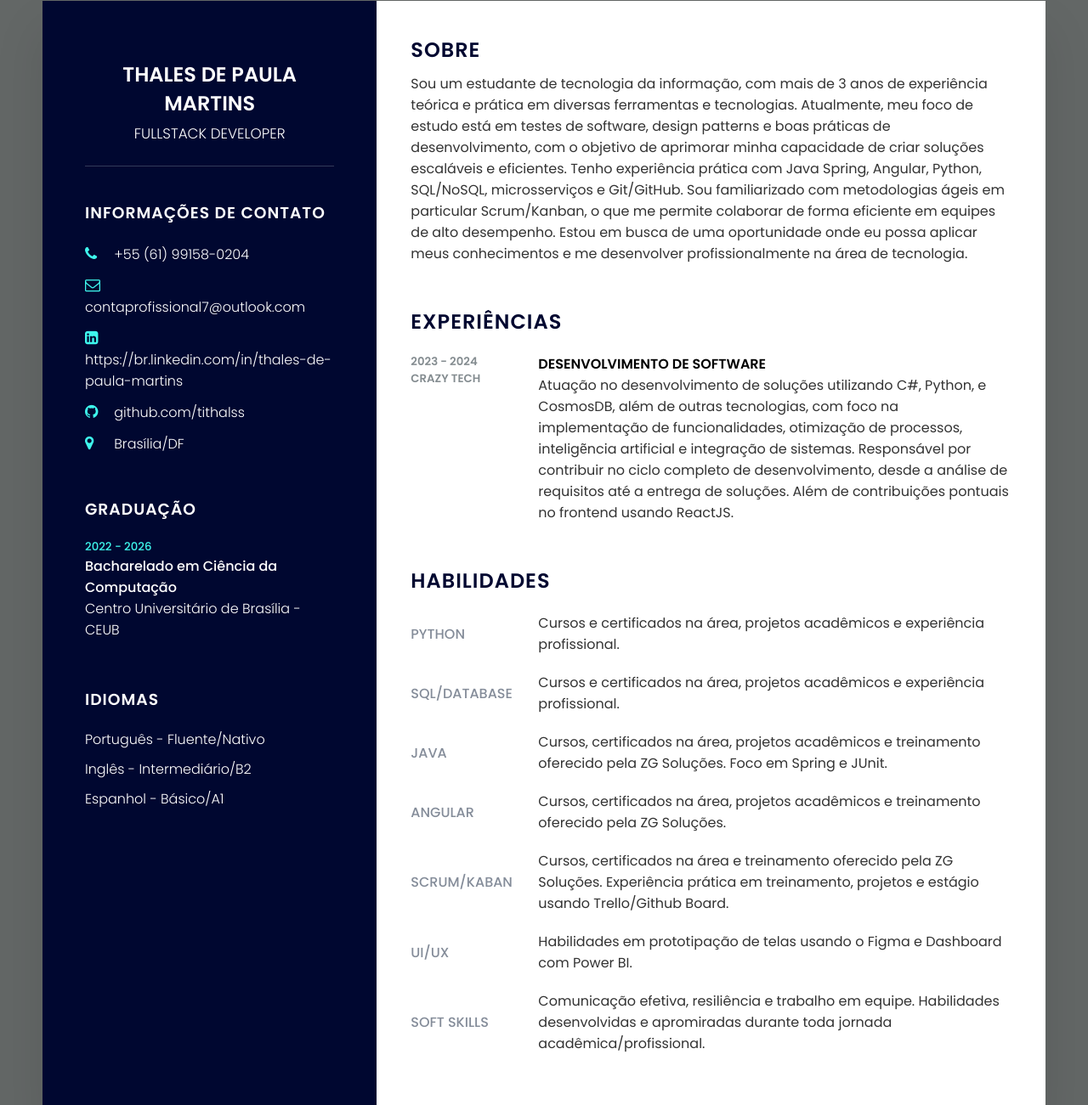
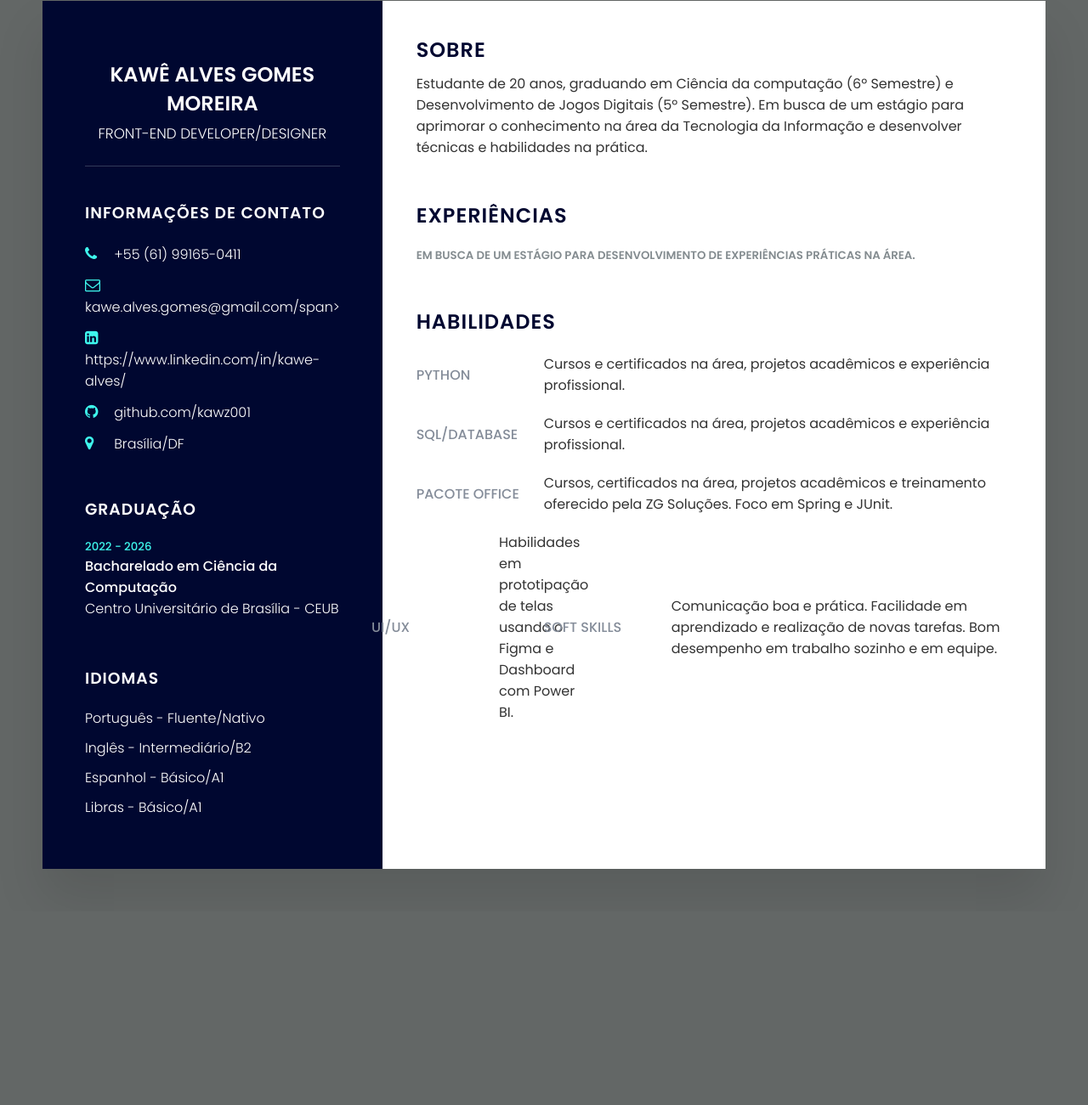
Before and after one commit to kawz001/Curriculo, a plain HTML site: page index.html in a window 1280 px wide. Shown: the part 49-1350 px from the top of the page at 85% size. After the commit the page ends 1122 px from the top, so only its background shows below. Drawn offline with nearby package versions, Linux system fonts and the light colour scheme; a script that the page names is missing.

Commit message:
Update index.html

```diff
--- a/index.html
+++ b/index.html
@@ -12,7 +12,7 @@
     <div class="container">
         <div class="left_side">
             <div class="profile_text">
-                <h2>Thales de Paula Martins<br><span>Fullstack Developer</span></h2>
+                <h2>Kawê Alves Gomes Moreira<br><span>Front-End Developer/Designer</span></h2>
             </div>
 
             <div class="contact_info">
@@ -20,19 +20,19 @@
                 <ul>
                     <li>
                         <span class="icon"><i class="fa fa-phone" aria-hidden="true"></i></span>
-                        <a href="https://wa.me/+5561991580204" target="_blank"><span class="text">+55 (61) 99158-0204</span></a>
+                        <a href="https://wa.me/+5561991650411" target="_blank"><span class="text">+55 (61) 99165-0411</span></a>
                     </li>
                     <li>
                         <span class="icon"><i class="fa fa-envelope-o" aria-hidden="true"></i></span>
-                        <span class="text">contaprofissional7@outlook.com</span>
+                        <span class="text">kawe.alves.gomes@gmail.com/span>
                     </li>
                     <li>
                         <span class="icon"><i class="fa fa-linkedin-square" aria-hidden="true"></i></span>
-                        <a href="https://br.linkedin.com/in/thales-de-paula-martins-266b80200" target="_blank"><span class="text">https://br.linkedin.com/in/thales-de-paula-martins</span></a>
+                        <a href="https://www.linkedin.com/in/kawe-alves/" target="_blank"><span class="text">https://www.linkedin.com/in/kawe-alves/</span></a>
                     </li>
                     <li>
                         <span class="icon"><i class="fa fa-github" aria-hidden="true"></i></span>
-                        <a href="https://github.com/tithalss" target="_blank"><span class="text">github.com/tithalss</span></a>
+                        <a href="https://github.com/kawz001" target="_blank"><span class="text">github.com/kawz001</span></a>
                     </li>
                     <li>
                         <span class="icon"><i class="fa fa-map-marker" aria-hidden="true"></i></span>
@@ -63,6 +63,9 @@
                     <li>
                         <span class="text">Espanhol - Básico/A1</span>
                     </li>
+                    <li>
+                        <span class="text">Libras - Básico/A1</span>
+                    </li>
                 </ul>
             </div>
 
@@ -72,26 +75,14 @@
             <div class="about">
                 <h2 class="title2">Sobre</h2>
                 <p>
-                    Sou um estudante de tecnologia da informação, com mais de 3 anos de experiência teórica e prática em diversas ferramentas e tecnologias. Atualmente, meu foco de estudo está em testes de software, design patterns e boas práticas de desenvolvimento, com o objetivo de aprimorar minha capacidade de criar soluções escaláveis e eficientes.
-
-                    Tenho experiência prática com Java Spring, Angular, Python, SQL/NoSQL, microsserviços e Git/GitHub. Sou familiarizado com metodologias ágeis em particular Scrum/Kanban, o que me permite colaborar de forma eficiente em equipes de alto desempenho.
-
-                    Estou em busca de uma oportunidade onde eu possa aplicar meus conhecimentos e me desenvolver profissionalmente na área de tecnologia.
+                    Estudante de 20 anos, graduando em Ciência da computação (6º Semestre) e Desenvolvimento de Jogos Digitais (5º Semestre). Em busca de um estágio para aprimorar o conhecimento na área da Tecnologia da Informação e desenvolver técnicas e habilidades na prática.
                 </p>
                 </div>
             <div class="about">
                 <h2 class="title2">Experiências</h2>
                 <div class="box">
                     <div class="year_company">
-                        <h5>2023 - 2024</h5>
-                        <h5>Crazy Tech</h5>
-                    </div>
-                    <div class="text">
-                        <h4>desenvolvimento de software</h4>
-                        <p>
-                            Atuação no desenvolvimento de soluções utilizando C#, Python, e CosmosDB, além de outras tecnologias, com foco na implementação de funcionalidades, otimização
-                             de processos, inteligẽncia artificial e integração de sistemas. Responsável por contribuir no ciclo completo de desenvolvimento, desde a análise de requisitos até a entrega de soluções. Além de contribuições pontuais no frontend usando ReactJS.
-                        </p>
+                        <h5>Em busca de um estágio para desenvolvimento de experiências práticas na área.</h5>
                     </div>
                 </div>
             </div>
@@ -115,29 +106,12 @@
                     </div>
                 </div>
                 <div class="box">
-                    <h4>Java</h4>
+                    <h4>Pacote Office</h4>
                     <div class="text">
                         <p>
                             Cursos, certificados na área, projetos acadêmicos e treinamento oferecido pela ZG Soluções. Foco em Spring e JUnit.
                         </p>
                     </div>
-                </div>
-                <div class="box">
-                    <h4>Angular</h4>
-                    <div class="text">
-                        <p>
-                            Cursos, certificados na área, projetos acadêmicos e treinamento oferecido pela ZG Soluções.
-                        </p>
-                    </div>
-                </div>
-                <div class="box">
-                    <h4>Scrum/Kaban</h4>
-                    <div class="text">
-                        <p>
-                            Cursos, certificados na área e treinamento oferecido pela ZG Soluções. Experiência prática em treinamento, projetos e estágio usando Trello/Github Board.
-                        </p>
-                    </div>
-                </div>
                 <div class="box">
                     <h4>UI/UX</h4>
                     <div class="text">
@@ -150,7 +124,7 @@
                     <h4>Soft skills</h4>
                     <div class="text">
                         <p>
-                            Comunicação efetiva, resiliência e trabalho em equipe. Habilidades desenvolvidas e apromiradas durante toda jornada acadêmica/profissional.
+                            Comunicação boa e prática. Facilidade em aprendizado e realização de novas tarefas. Bom desempenho em trabalho sozinho e em equipe.
                         </p>
                     </div>
                 </div>
```
